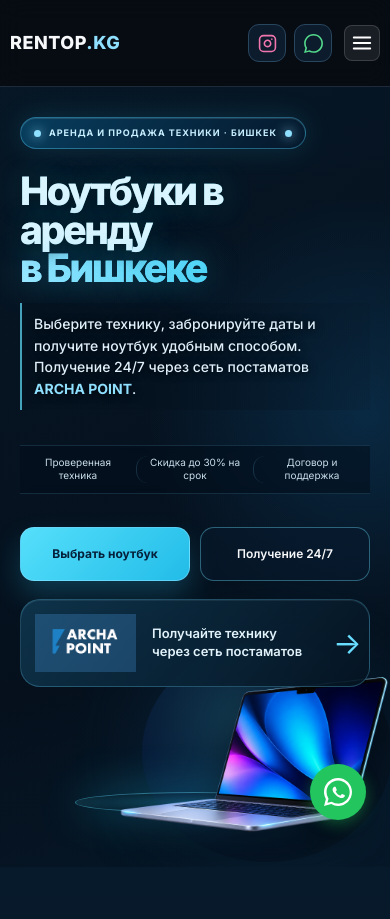
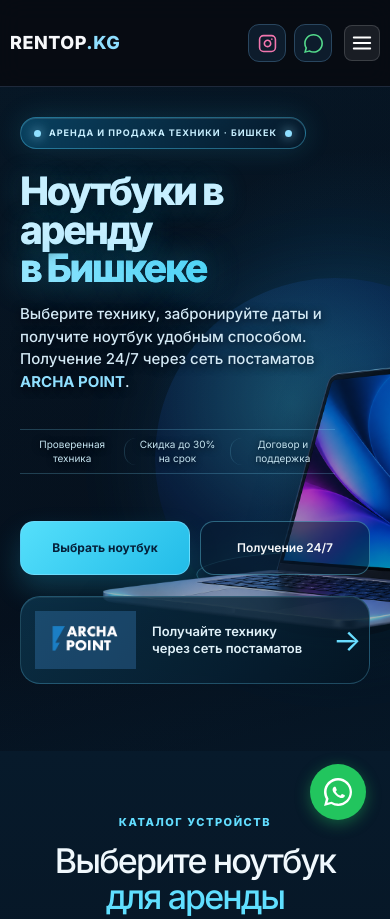
Before and after one commit to diasarstanbekov3108/rentop-kg, a website: page index.html in a window 390 px wide. Shown: the top 919 px of the page. Drawn offline with nearby package versions, Linux system fonts and the light colour scheme; no server answers.

Commit message:
fix: restore atmospheric mobile hero composition

```diff
--- a/css/premium.css
+++ b/css/premium.css
@@ -1442,3 +1442,26 @@ button.condition-card:focus-visible,
   .hero-archa-mobile img{display:block!important;width:101px!important;height:58px!important;object-fit:cover!important;object-position:center 52%!important;mix-blend-mode:screen}
   .hero-archa-mobile span{color:#e1f2fa!important;font-size:13px!important;font-weight:600}
 }
+
+/* Product returns to the atmosphere; readability comes from typography, not black tiles. */
+@media(max-width:768px){
+  .hero-layout{min-height:625px!important}
+  .hero-visual{position:absolute!important;z-index:1!important;top:178px!important;right:-118px!important;width:410px!important;height:360px!important;margin:0!important;opacity:.68!important}
+  .hero-visual::before{width:360px!important;height:360px!important;left:52%!important;top:48%!important;opacity:1!important}
+  .hero-product-stage{min-height:360px!important;height:360px!important}
+  .hero-product-image{right:auto!important;bottom:auto!important;top:28px!important;left:-12%!important;width:135%!important;filter:drop-shadow(0 20px 22px rgba(0,0,0,.34))!important}
+  .hero-copy{isolation:isolate}
+  .hero-kicker{background:linear-gradient(135deg,rgba(11,91,132,.62),rgba(6,29,52,.35))!important}
+  .hero h1{color:#c7efff!important;text-shadow:0 2px 13px rgba(0,7,15,.8),0 0 25px rgba(53,203,244,.35)!important}
+  .hero-lead{max-width:325px!important;padding:0!important;border:0!important;background:transparent!important;color:#d3e9f5!important;font-size:15px!important;font-weight:500!important;line-height:1.5!important;text-shadow:0 2px 10px rgba(0,6,14,.9)!important}
+  .hero-points{max-width:315px!important;margin-top:16px!important;padding:8px 0!important;border-color:rgba(123,216,249,.23)!important;background:transparent!important;backdrop-filter:none!important}
+  .hero-points li{color:#c4e3ef!important;text-shadow:0 1px 7px rgba(0,6,14,.9)!important}
+  .hero-points li+li{border-color:rgba(123,216,249,.17)!important}
+  .hero-buttons{margin-top:22px!important}
+  .hero-archa-mobile{margin-top:21px!important;background:linear-gradient(130deg,rgba(12,52,76,.82),rgba(4,21,36,.82))!important}
+}
+@media(max-width:390px){
+  .hero-layout{min-height:600px!important}
+  .hero-visual{top:168px!important;right:-132px!important;width:390px!important}
+  .hero-product-image{top:30px!important}
+}
```
